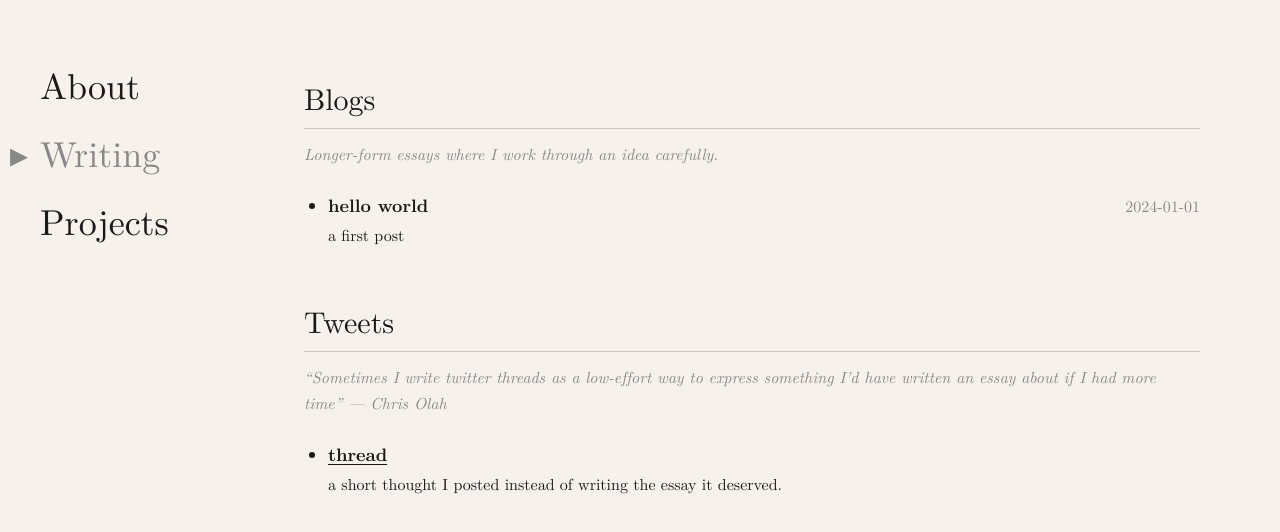
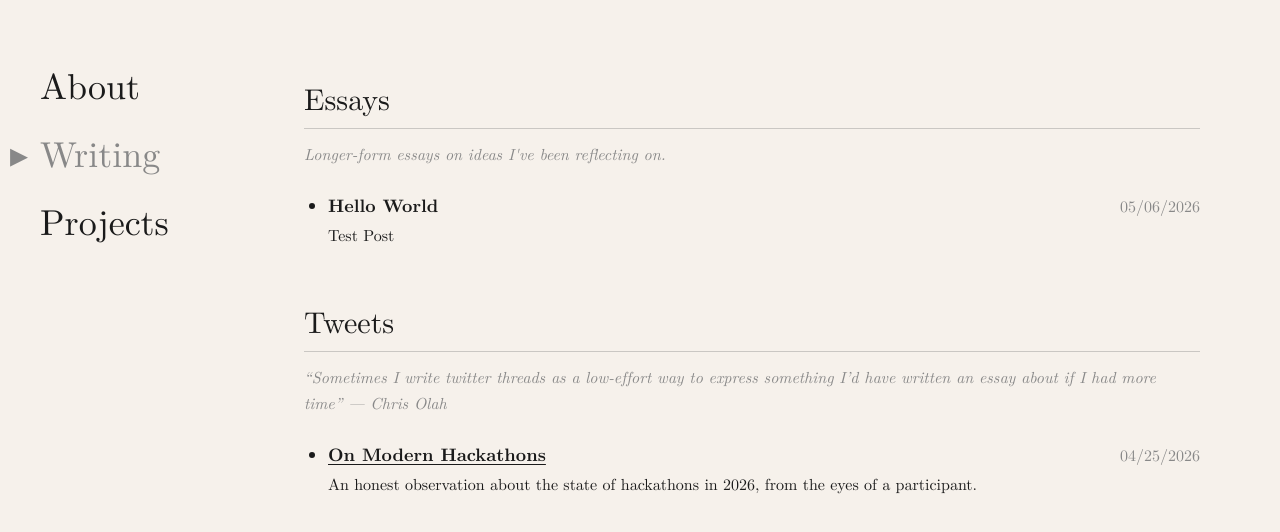
Before and after one commit to vedthebear/website, a Next.js app: page /writing in a window 1280 px wide. Shown: the top 532 px of the page. Built offline with nearby package versions, Linux system fonts and the light colour scheme.

Commit message:
update placeholder content, rename some sections

```diff
--- a/app/nav.tsx
+++ b/app/nav.tsx
@@ -26,7 +26,7 @@ export default function Nav() {
             key={item.href}
             href={item.href}
             aria-current={active ? "page" : undefined}
-            className={`relative text-4xl underline-slide transition-colors duration-300 ${
+            className={`relative self-start text-4xl underline-slide transition-colors duration-300 ${
               active ? "text-[var(--muted)]" : ""
             }`}
           >
--- a/app/writing/page.tsx
+++ b/app/writing/page.tsx
@@ -12,9 +12,9 @@ export default function WritingPage() {
       <div className="w-full max-w-4xl flex flex-col gap-14">
 
         <section>
-          <h2 className="text-3xl pb-3 mb-3 border-b border-[var(--muted)]/40">Blogs</h2>
+          <h2 className="text-3xl pb-3 mb-3 border-b border-[var(--muted)]/40">Essays</h2>
           <p className="text-base leading-relaxed text-[var(--muted)] italic mb-6">
-            Longer-form essays where I work through an idea carefully.
+            Longer-form essays on ideas I've been reflecting on.
           </p>
           {posts.length === 0 ? (
             <p className="text-[var(--muted)]">no posts yet.</p>
--- a/content/posts/hello-world.mdx
+++ b/content/posts/hello-world.mdx
@@ -1,23 +1,9 @@
 ---
-title: hello world
-date: "2024-01-01"
-description: a first post
+title: Hello World
+date: "05/06/2026"
+description: Test Post
 ---
 
-This is a placeholder post. Replace it with your own writing.
+This is a placeholder post. This page is still being developed.
 
-You can use **bold**, _italic_, `code`, and other standard markdown.
-
-## a heading
-
-More content here.
-
-## math
-
-Inline math like $E = mc^2$ works.
-
-Display math too:
-
-$$
-\int_0^{\infty} e^{-x^2} \, dx = \frac{\sqrt{\pi}}{2}
-$$
+I have multiple essays that I'm polishing in parallel. In the meanwhile, check out my tweets as a rough version of some ideas that I would have developed into essays, given more time.
--- a/content/tweets.tsx
+++ b/content/tweets.tsx
@@ -10,7 +10,8 @@ export type Tweet = {
 export const tweets: Tweet[] = [
   {
     url: "https://x.com/vedvedere/status/2048186308963848554",
-    title: "thread",
-    blurb: "a short thought I posted instead of writing the essay it deserved.",
+    title: "On Modern Hackathons",
+    blurb: "An honest observation about the state of hackathons in 2026, from the eyes of a participant.",
+    date: "04/25/2026",
   },
 ];
```
